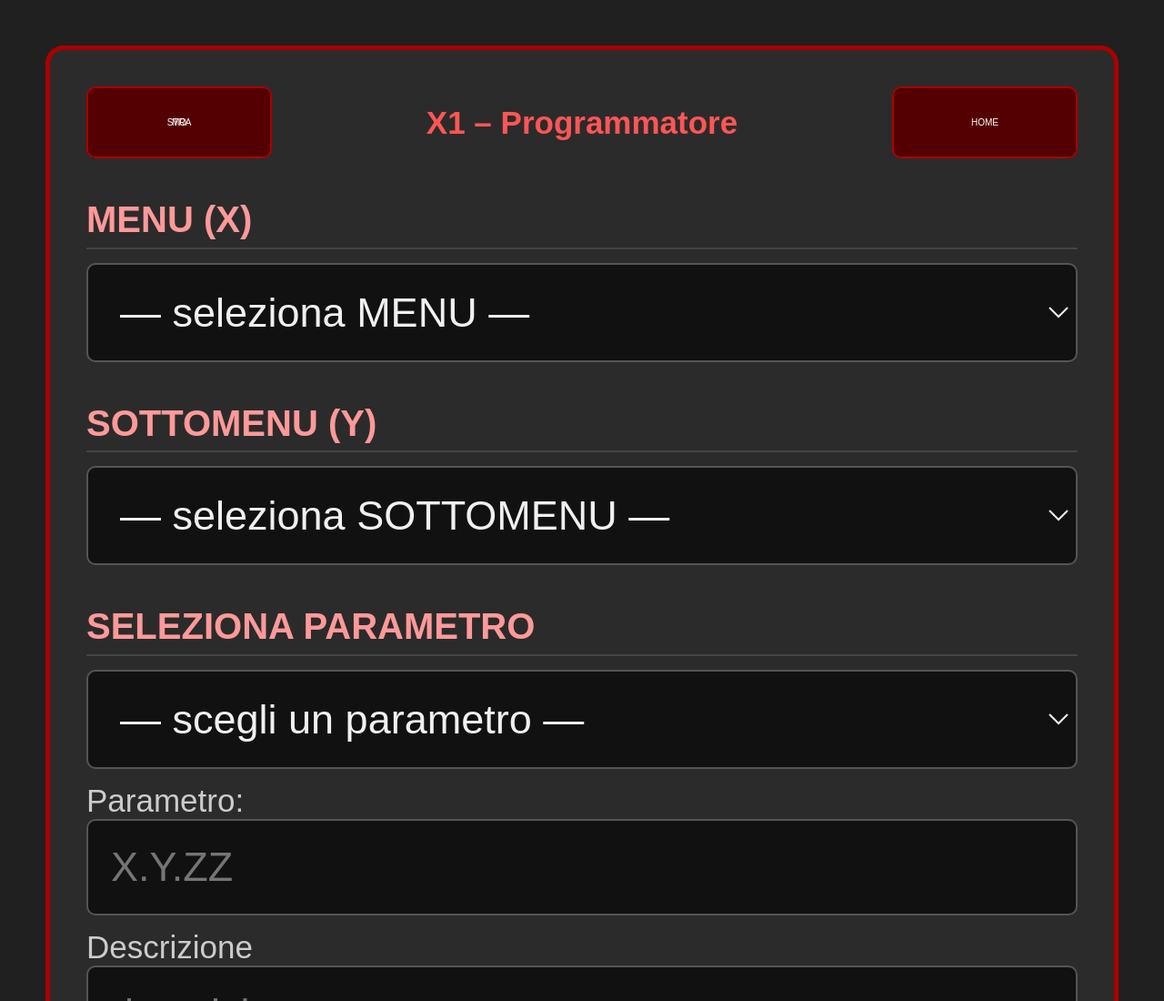
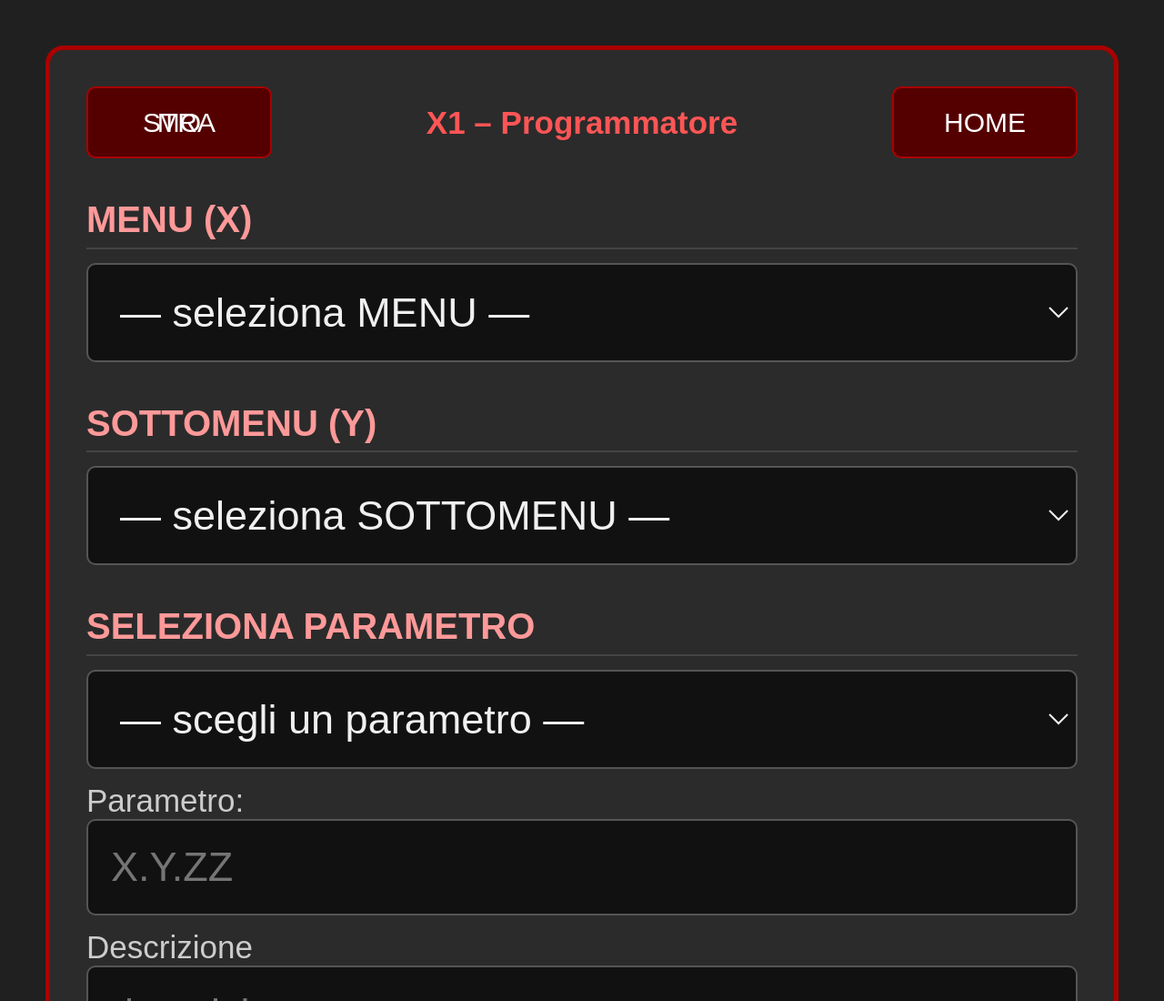
Before and after one commit to balza1979/PROGETTO-X1, a plain HTML site: page index.html in a window 1280 px wide. Shown: the top 1100 px of the page at 91% size. Drawn offline with Linux system fonts and the light colour scheme.

Commit message:
Update index.html

```diff
--- a/index.html
+++ b/index.html
@@ -206,7 +206,7 @@ input, select, textarea {
     .top-btn {
         width: 80px !important;
         height: 30px !important;
-        font-size: 4px !important;
+        font-size: 12px !important;
         line-height: 0px !important;
         /*all: unset;*/
         display:flex;
```
